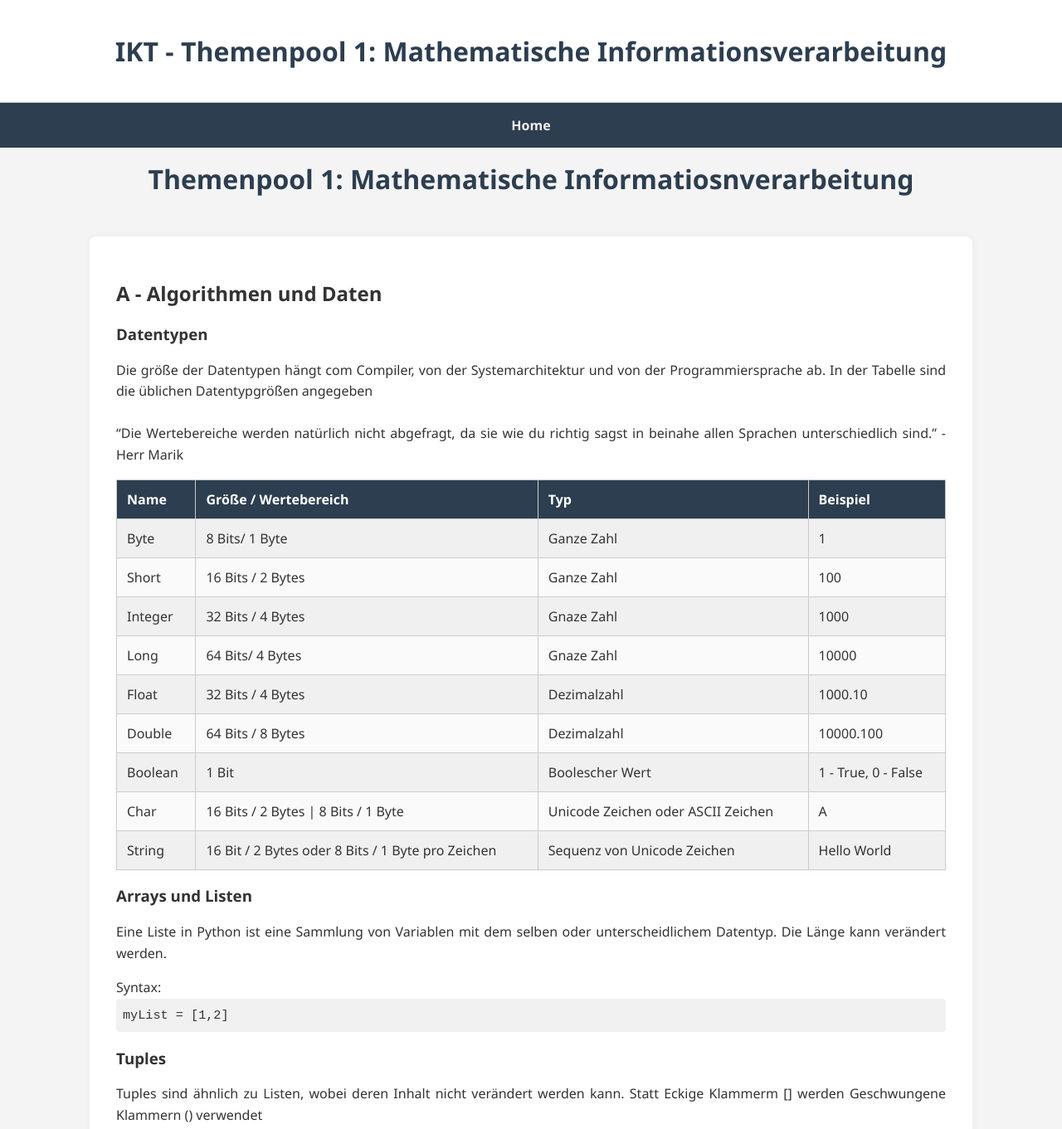
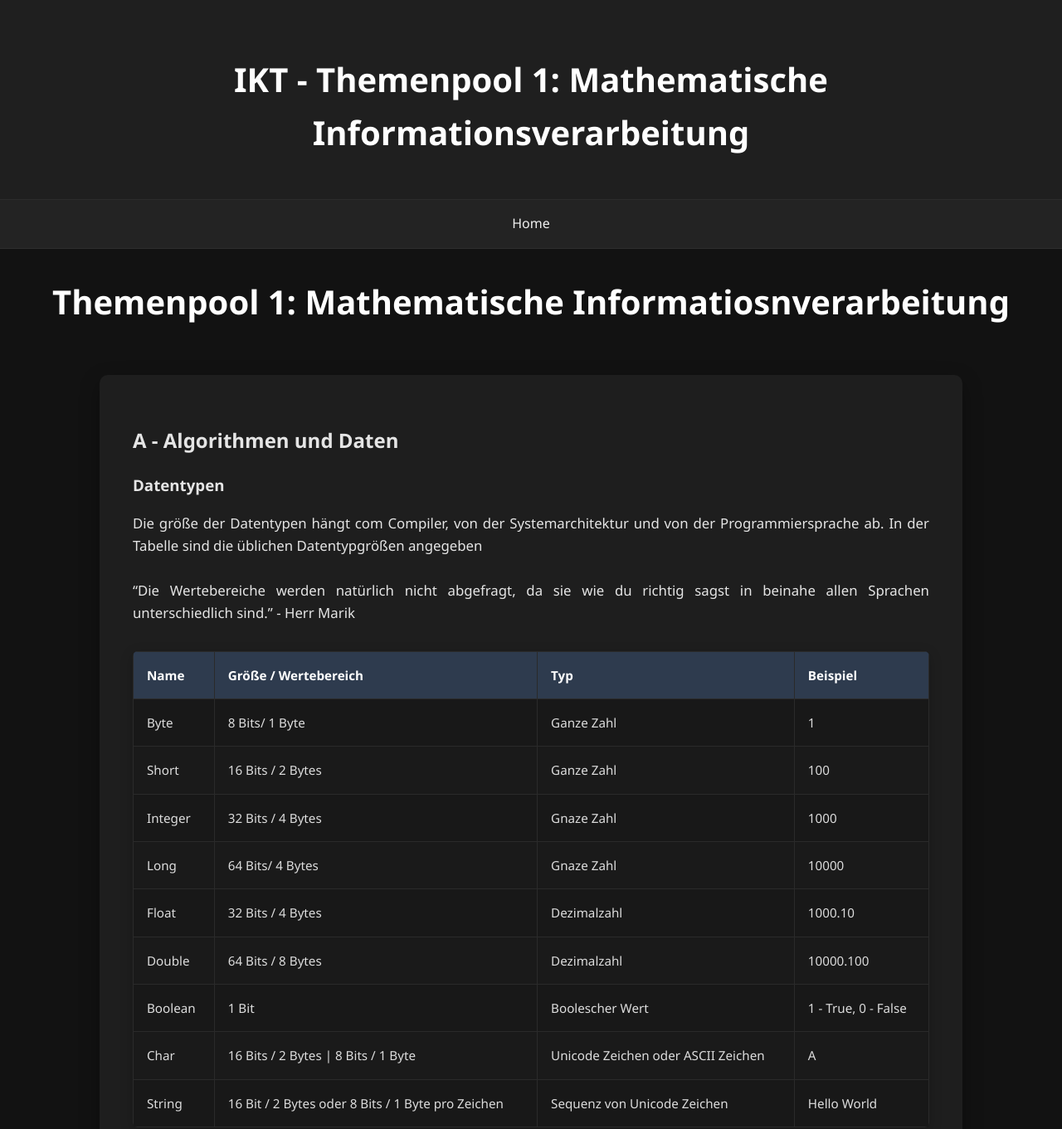
Before and after one commit to iax32/bootcamp-matura, a plain HTML site: page IKT/Themenpools/themenpool1.html in a window 1280 px wide. Shown: the top 1361 px of the page at 83% size. Drawn offline with Linux system fonts and the light colour scheme.

Commit message:
Add files via upload

```diff
--- a/style.css
+++ b/style.css
@@ -1,146 +1,141 @@
-html
-{
+html {
     font-family: 'Segoe UI', Tahoma, Geneva, Verdana, sans-serif;
-    background-color: #f4f4f4;
-    color: #333;
+    background-color: #121212;
+    color: #e5e5e5;
     margin: 0;
     padding: 0;
     box-sizing: border-box;
+    scroll-behavior: smooth;
 }
 
-body
-{
+body {
     margin: 0;
     padding: 0;
-
+    line-height: 1.6;
 }
 
-h1
-{
+h1 {
     margin: 0;
-    padding: 1rem;
-    font-size: 2rem;
-    color: #2c3e50;
+    padding: 2rem 1rem 1rem;
+    font-size: 2.5rem;
+    color: #ffffff;
     text-align: center;
+    font-weight: 600;
 }
 
-header
-{
-    background-color: #ffffff;
+header {
+    background-color: #1f1f1f;
     text-align: center;
-    padding: 1.5rem 0;
-    box-shadow: 0 2px 5px rgba(0,0,0,0.1);
-    border-bottom: 1px solid #ccc;
+    padding: 2rem 1rem;
+    box-shadow: 0 4px 12px rgba(0,0,0,0.3);
+    border-bottom: 1px solid #2c2c2c;
 }
 
-nav
-{
-    background-color: #2c3e50;
+nav {
+    background-color: #232323;
     padding: 1rem 0;
     text-align: center;
+    border-bottom: 1px solid #2e2e2e;
 }
 
-nav ul
-{
+nav ul {
     list-style: none;
     margin: 0;
     padding: 0;
 }
 
-nav li
-{
-    display: inline;
-    margin: 0 15px;
+nav li {
+    display: inline-block;
+    margin: 0 20px;
 }
 
-nav a
-{
+nav a {
     color: #f0f0f0;
     text-decoration: none;
-    font-weight: bold;
-    transition: color 0.3s;
+    font-weight: 500;
+    font-size: 1rem;
+    transition: color 0.25s ease, border-bottom 0.25s ease;
+    padding-bottom: 2px;
+    border-bottom: 2px solid transparent;
 }
 
-nav a:hover
-{
+nav a:hover {
+    color: #00bcd4;
+    border-bottom: 2px solid #00bcd4;
+}
+
+ol li a {
+    color: #e0e0e0;
+    text-decoration: none;
+    font-weight: 500;
+    transition: color 0.25s;
+}
+
+ol li a:hover {
     color: #00bcd4;
 }
 
-ol li a
-{
-    color: #333;
-    text-decoration: none;
-    font-weight: bold;
-    transition: color 0.3s;
+div {
+    background-color: #1e1e1e;
+    width: 85%;
+    max-width: 960px;
+    margin: 2.5rem auto;
+    padding: 2.5rem;
+    border-radius: 10px;
+    box-shadow: 0 8px 24px rgba(0,0,0,0.3);
 }
 
-ol li a:hover
-{
-    color: #00bcd4;
+div p {
+    text-align: justify;
+    margin-bottom: 1.25rem;
+    font-size: 1.05rem;
 }
 
-
-div
-{
-    background-color: #ffffff;
-    width: 80%;
-    max-width: 1000px;
-    margin: 2rem auto;
-    padding: 2rem;
-    border-radius: 8px;
-    box-shadow: 0 0 10px rgba(0,0,0,0.05);
-
+ol li {
+    text-align: justify;
+    display: block;
+    margin-bottom: 1rem;
+    font-size: 1rem;
 }
 
-div p
-{
-    text-align: justify;
-    line-height: 1.6;
-    margin-bottom: 1rem;
+table {
+    width: 100%;
+    border-collapse: collapse;
+    margin: 2rem 0;
+    background-color: #1a1a1a;
+    box-shadow: 0 4px 16px rgba(0,0,0,0.2);
+    color: #ddd;
+    border-radius: 6px;
+    overflow: hidden;
 }
 
-ol li
-{
-    text-align: justify;
-    display: block;
-    margin-bottom: 10px;
-    line-height: 1.5;
+th, td {
+    border: 1px solid #2a2a2a;
+    padding: 1rem;
+    text-align: left;
+    font-size: 0.95rem;
 }
 
-table
-{
-    width: 100%;
-    border-collapse: collapse;
-    margin: 1rem 0;
-    background-color: #fafafa;
-    box-shadow: 0 0 5px rgba(0,0,0,0.05);
-}
-
-th, td
-{
-    border: 1px solid #ccc;
-    padding: 0.75rem;
-    text-align: left;
-}
-
-th
-{
-    background-color: #2c3e50;
-    color: white;
+th {
+    background-color: #2e3b4e;
+    color: #ffffff;
+    font-weight: 600;
 }
 
 tr:nth-child(even) {
-    background-color: #f0f0f0;
+    background-color: #181818;
 }
 
+pre
+{
+    padding-left: 20px;
+}
 
-pre, code
-{
-    background-color: #f1f1f1;
-    padding: 0.5rem;
-    font-family: 'Courier New', Courier, monospace;
+pre, code {
+    background-color: #2c2c2c;
+    color: #d4d4d4;
+    font-family: 'Fira Code', 'Courier New', monospace;
     font-size: 0.95rem;
-    border-radius: 4px;
-    display: block;
-    overflow-x: auto;
+    border-radius: 6px;
+    margin-top: 1rem;
 }
```
